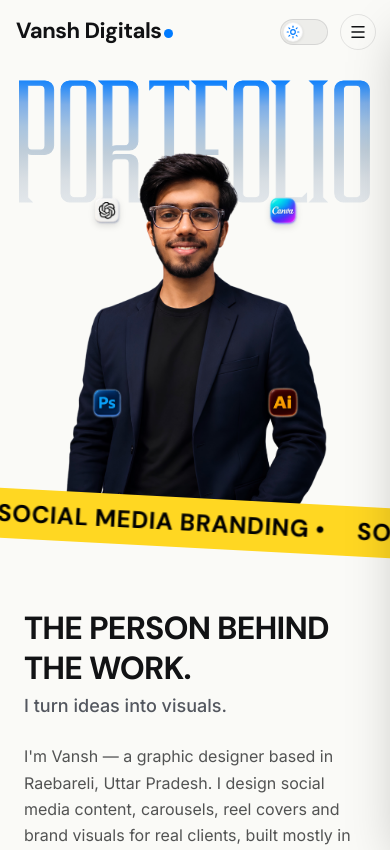
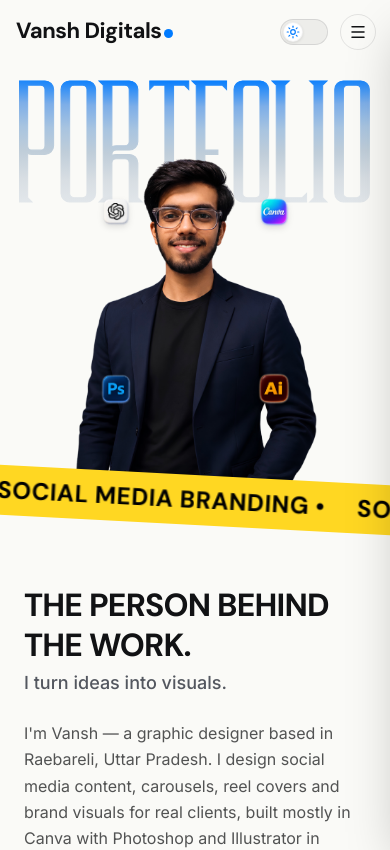
Before and after one commit to vanshdigitals/Portfolio, a React (Vite) app: page / in a window 390 px wide. Shown: the top 850 px of the page. Built offline with nearby package versions, Linux system fonts and the light colour scheme.

Commit message:
style(hero): reduce mobile portrait size and shift desktop portrait lower

```diff
--- a/src/components/Hero.jsx
+++ b/src/components/Hero.jsx
@@ -83,9 +83,9 @@ export default function Hero() {
         */}
         <div
           className="col-start-1 row-start-1 z-20 pointer-events-none
-                     w-[74%] sm:w-[70%] md:w-[60%] lg:w-[50%] max-w-[580px]
+                     w-[68%] sm:w-[70%] md:w-[60%] lg:w-[50%] max-w-[580px]
                      justify-self-center self-start
-                     pt-[16vw] sm:pt-[18vw] md:pt-[18vw] lg:pt-[16vw] xl:pt-[230px]"
+                     pt-[18vw] sm:pt-[18vw] md:pt-[18vw] lg:pt-[19vw] xl:pt-[270px]"
         >
           {/* Inner: the true positioning context for icons */}
           <div className="relative w-full">
```
